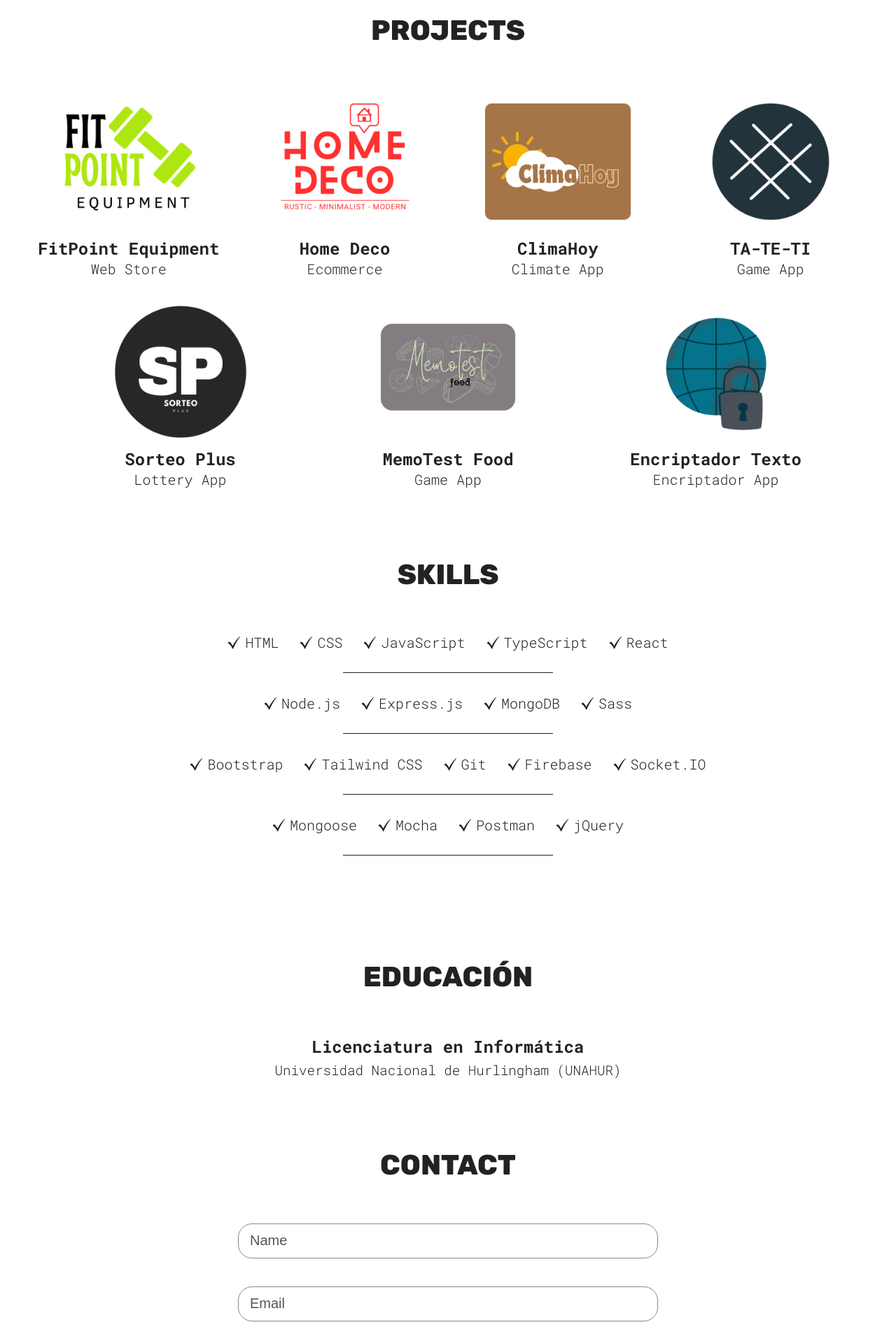
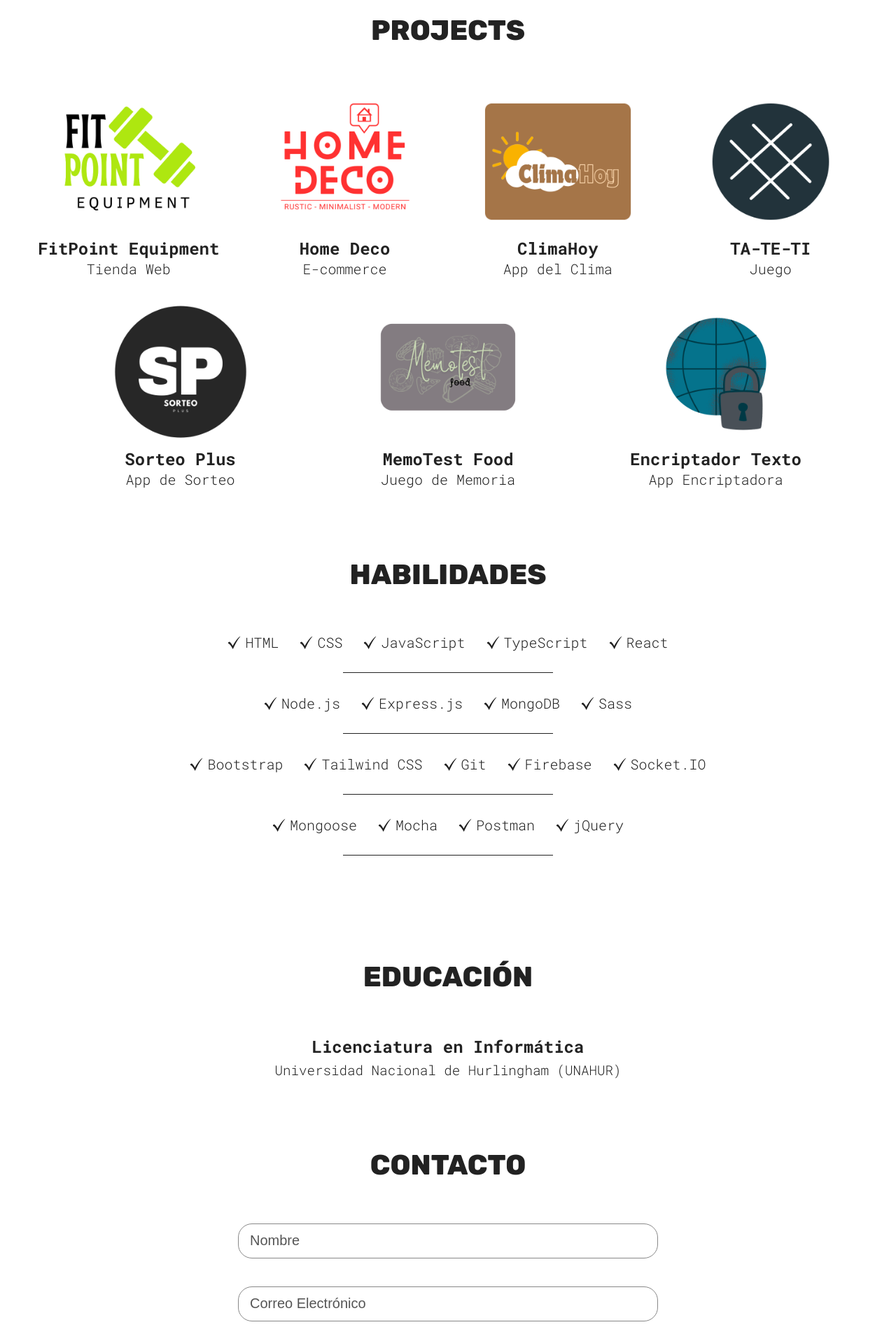
Before and after one commit to facumgomez/my-portfolio, a React (Vite) app: page / in a window 1280 px wide. Shown: the part 880-2797 px from the top of the page at 70% size. Built offline with nearby package versions, Linux system fonts and the light colour scheme.

Commit message:
Protfolio al idioma Español

```diff
--- a/src/sections/Contact/Contact.jsx
+++ b/src/sections/Contact/Contact.jsx
@@ -59,21 +59,21 @@ function Contact() {
 
   return (
     <section id="contact" className={styles.container}>
-      <h1 className="sectionTitle">Contact</h1>
+      <h1 className="sectionTitle">Contacto</h1>
       <form onSubmit={handleSubmit}>
         <div className="formGroup">
-          <label htmlFor="name" className="srOnly">Name</label>
-          <input type="text" name="name" id="name" placeholder="Name" required />
+          <label htmlFor="name" className="srOnly">Nombre</label>
+          <input type="text" name="name" id="name" placeholder="Nombre" required />
         </div>
         <div className="formGroup">
-          <label htmlFor="email" className="srOnly">Email</label>
-          <input type="email" name="email" id="email" placeholder="Email" required />
+          <label htmlFor="email" className="srOnly">Correo Electrónico</label>
+          <input type="email" name="email" id="email" placeholder="Correo Electrónico" required />
         </div>
         <div className="formGroup">
-          <label htmlFor="message" className="srOnly">Message</label>
-          <textarea name="message" id="message" placeholder="Message" required></textarea>
+          <label htmlFor="message" className="srOnly">Mensaje</label>
+          <textarea name="message" id="message" placeholder="Mensaje" required></textarea>
         </div>
-        <input className="hover btn" type="submit" value="Submit" />
+        <input className="hover btn" type="submit" value="Enviar" />
       </form>
     </section>
   );
--- a/src/sections/Footer/Footer.jsx
+++ b/src/sections/Footer/Footer.jsx
@@ -4,8 +4,8 @@ function Footer() {
   return (
     <section id="footer" className={styles.container}>
       <p>
-        &copy; 2025 Facundo Gómez. <br />
-        All rights reserved.
+        &copy; 2026 Facundo Gómez. <br />
+        Todos los derechos reservados.
       </p>
     </section>
   );
--- a/src/sections/Hero/Hero.jsx
+++ b/src/sections/Hero/Hero.jsx
@@ -61,7 +61,7 @@ function Hero() {
           <br />
           Gómez
         </h1>
-        <h2>Frontend Developer</h2>
+        <h2>Desarrollador Frontend</h2>
         <span>
           <a href="https://linkedin.com/in/facundo-m-gomez" target="_blank" rel="noopener noreferrer">
             <img src={linkedinIcon} alt="Linkedin icon" />
@@ -78,7 +78,7 @@ function Hero() {
           Transformando ideas en experiencias web modernas.
         </p>
         <a href={CV} download>
-          <button className="hover">Resume</button>
+          <button className="hover">Descargar CV</button>
         </a>
       </div>
     </section>
--- a/src/sections/Projects/Projects.jsx
+++ b/src/sections/Projects/Projects.jsx
@@ -17,43 +17,43 @@ return (
           src={fitpoint}
           link="https://github.com/facumgomez/js-ecommerce.git"
           h3="FitPoint Equipment"
-          p="Web Store"
+          p="Tienda Web"
         />
         <ProjectCard
           src={homedeco}
           link="https://github.com/facumgomez/reactjs-ecommerce.git"
           h3="Home Deco"
-          p="Ecommerce"
+          p="E-commerce"
         />
         <ProjectCard
           src={climahoy}
           link="https://github.com/facumgomez/app-clima.git"
           h3="ClimaHoy"
-          p="Climate App"
+          p="App del Clima"
         />
         <ProjectCard
           src={tateti}
           link="https://github.com/facumgomez/ta-te-ti.git"
           h3="TA-TE-TI"
-          p="Game App"
+          p="Juego"
         />
         <ProjectCard
           src={sorteoplus}
           link="https://github.com/facumgomez/sorteo-plus.git"
           h3="Sorteo Plus"
-          p="Lottery App"
+          p="App de Sorteo"
         />
         <ProjectCard
           src={memotest}
           link="https://github.com/facumgomez/app-memotest.git"
           h3="MemoTest Food"
-          p="Game App"
+          p="Juego de Memoria"
         />
         <ProjectCard
           src={encriptador}
           link="https://github.com/facumgomez/encriptador-texto.git"
           h3="Encriptador Texto"
-          p="Encriptador App"
+          p="App Encriptadora"
         />
       </div>
     </section>
--- a/src/sections/Skills/Skills.jsx
+++ b/src/sections/Skills/Skills.jsx
@@ -10,7 +10,7 @@ function Skills() {
 
   return (
     <section id="skills" className={styles.container}>
-      <h1 className="sectionTitle">Skills</h1>
+      <h1 className="sectionTitle">Habilidades</h1>
       <div className={styles.skillList}>
         <SkillList src={checkMarkIcon} skill="HTML" />
         <SkillList src={checkMarkIcon} skill="CSS" />
```
